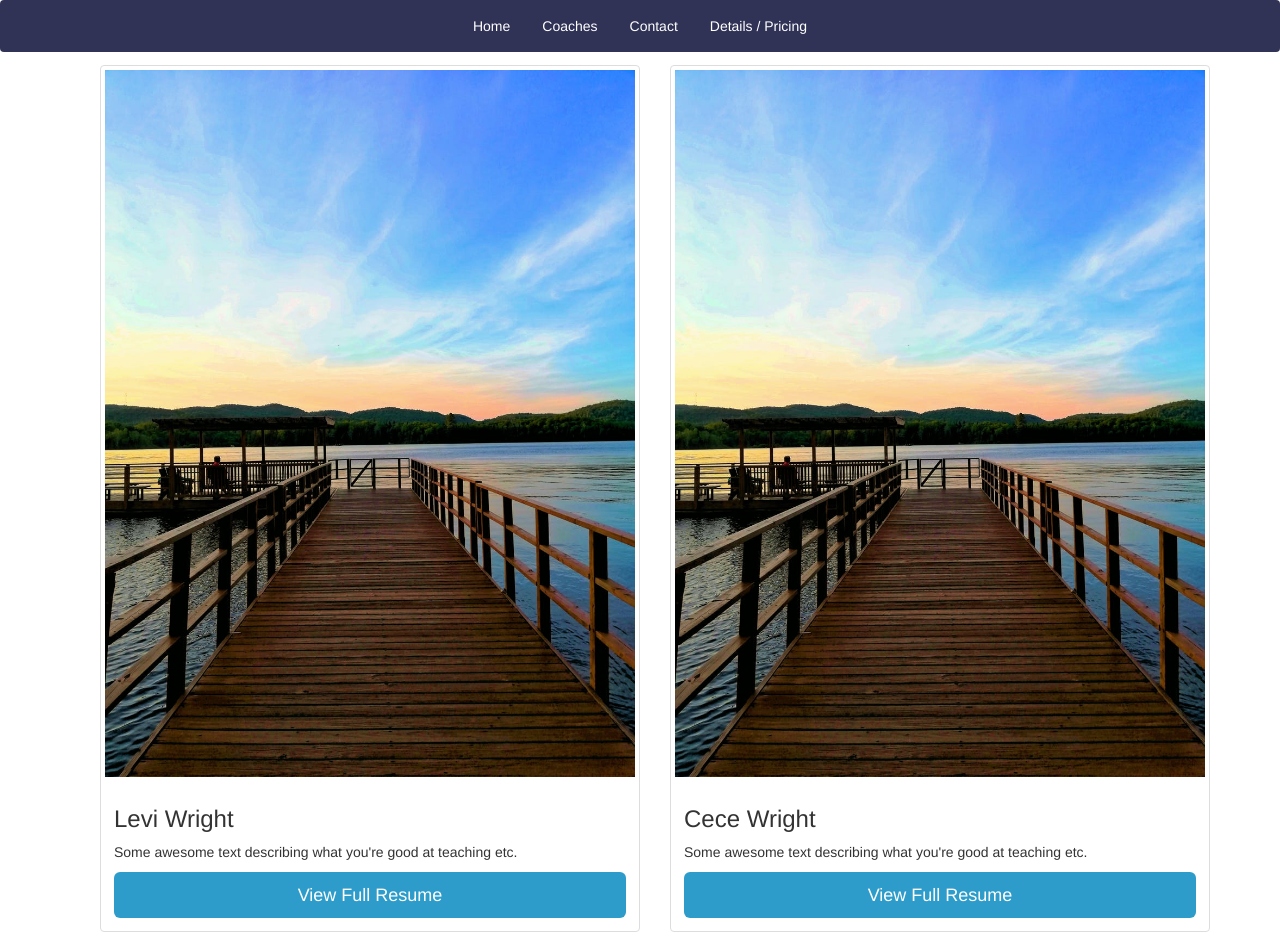
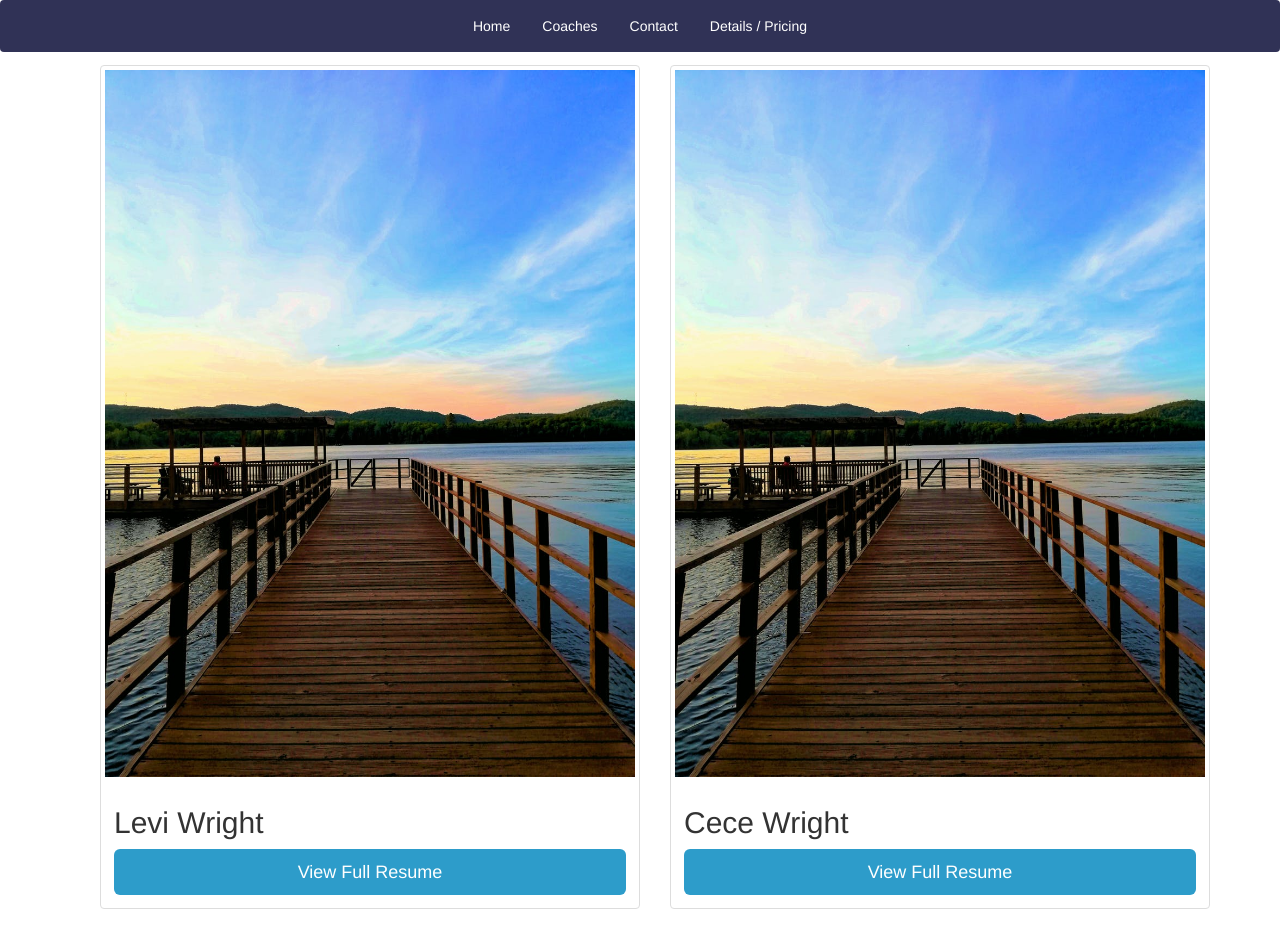
Before and after one commit to LeviWright17/PersonalTraining, an Angular app: page /#/trainers in a window 1280 px wide. After the commit the page ends 929 px from the top, so only its background shows below. Built offline with nearby package versions, Linux system fonts and the light colour scheme.

Commit message:
wrapping up inline styles and moving them to classes.

```diff
--- a/src/app/trainers/trainers.component.html
+++ b/src/app/trainers/trainers.component.html
@@ -4,9 +4,8 @@
       <div class="thumbnail">
         <img src="/assets/dock.jpeg" alt="some alternate text">
         <div class="caption">
-          <h3>Levi Wright</h3>
-          <p>Some awesome text describing what you're good at teaching etc.</p>
-          <button id="leviResume" class="btn btn-lg btn-block button-color" style="background-color: #2D9CCA; color: white;" (click)="toggleResumeContent('levi')" role="button">View
+          <h2>Levi Wright</h2>
+          <button id="leviResume" class="btn btn-lg btn-block button-color"  (click)="toggleResumeContent('levi')" role="button">View
               Full Resume</button>
         </div>
       </div>
@@ -15,8 +14,7 @@
       <div class="thumbnail">
         <img src="/assets/dock.jpeg" alt="some alternate text">
         <div class="caption">
-          <h3>Cece Wright</h3>
-          <p>Some awesome text describing what you're good at teaching etc.</p>
+          <h2>Cece Wright</h2>
           <button id="ceceResume" class="btn btn-lg btn-block button-color" (click)="toggleResumeContent('cece')" role="button">View Full
               Resume</button>
         </div>
```
